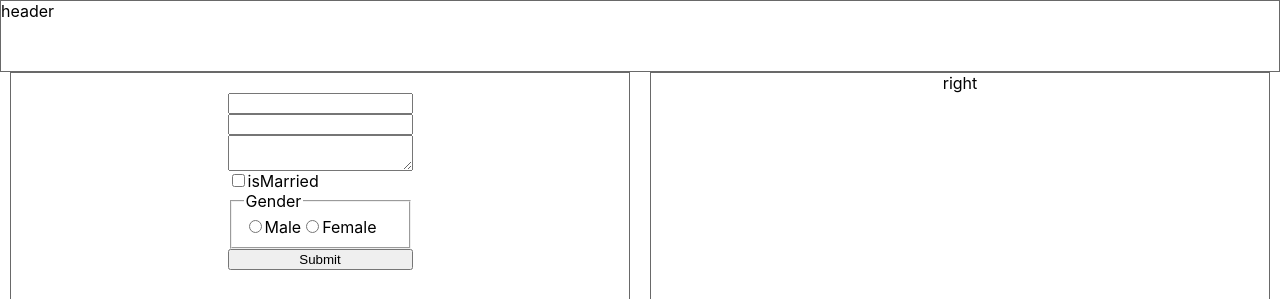
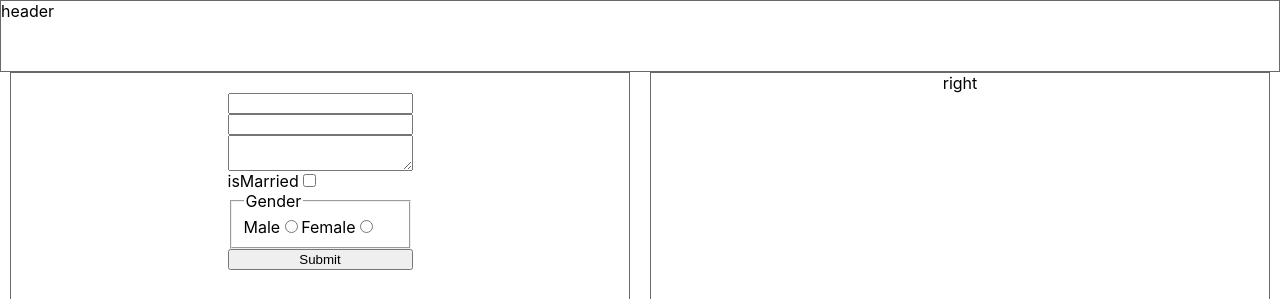
Before and after one commit to Happeace304/reactTypescript, a React (Create React App) app: page / in a window 1280 px wide. Shown: the top 299 px of the page. Built offline with nearby package versions, Linux system fonts and the light colour scheme.

Commit message:
Add labels

```diff
--- a/package.json
+++ b/package.json
@@ -19,6 +19,7 @@
     "react-scripts": "5.0.0",
     "styled-components": "^5.3.3",
     "typescript": "^4.6.2",
+    "uniqid": "^5.4.0",
     "web-vitals": "^2.1.4"
   },
   "scripts": {
@@ -47,6 +48,7 @@
     ]
   },
   "devDependencies": {
+    "@types/uniqid": "^5.3.2",
     "prettier": "^2.5.1"
   }
 }
--- a/src/FormControls/FormControls.tsx
+++ b/src/FormControls/FormControls.tsx
@@ -25,8 +25,13 @@ const FormControls: FC<FormControlsProps> = () => {
 
     console.log(data);
   };
-  const onValueChange = ({ target }: ChangeEvent<HTMLInputElement | HTMLTextAreaElement>): void => {
-    const value = target.type === 'checkbox' ? (target as EventTarget & HTMLInputElement).checked : target.value;
+  const onValueChange = ({
+    target,
+  }: ChangeEvent<HTMLInputElement | HTMLTextAreaElement>): void => {
+    const value =
+      target.type === 'checkbox'
+        ? (target as EventTarget & HTMLInputElement).checked
+        : target.value;
 
     setData({
       ...data,
@@ -61,9 +66,9 @@ const FormControls: FC<FormControlsProps> = () => {
                 type="checkbox"
                 checked={data.isMarried}
                 name="isMarried"
+                labelText="isMarried"
                 onChange={onValueChange}
               />
-              isMarried
             </div>
             <Fieldset>
               <Legend> Gender </Legend>
@@ -72,17 +77,18 @@ const FormControls: FC<FormControlsProps> = () => {
                 checked={data.gender === 'male'}
                 value="male"
                 name="gender"
+                labelText="Male"
                 onChange={onValueChange}
               />
-              Male
+
               <Input
                 type="radio"
                 checked={data.gender === 'female'}
                 value="female"
                 name="gender"
+                labelText="Female"
                 onChange={onValueChange}
               />
-              Female
             </Fieldset>
             <Button type="submit">Submit</Button>
           </div>
--- a/src/components/Input/Input.tsx
+++ b/src/components/Input/Input.tsx
@@ -1,17 +1,26 @@
 import React, { ChangeEventHandler, FC } from 'react';
 import './Input.scss';
+import Label from '../Label/Label';
+import uniqid from 'uniqid';
 
 interface InputProps {
   onChange: ChangeEventHandler<HTMLInputElement>;
   name: string;
+  labelText?: string;
   value?: number | string;
   checked?: boolean;
   type?: 'text' | 'password' | 'radio' | 'checkbox';
   id?: string;
 }
 
-const Input: FC<InputProps> = ({ type, ...props }) => {
-  return <input type={type} className="Input" {...props} />;
+const Input: FC<InputProps> = ({ type, id, labelText, ...props }) => {
+  const inputId = id || uniqid();
+
+  return (
+    <>
+      {labelText && <Label htmlFor={inputId}>{labelText}</Label>}
+      <input type={type} id={inputId} className="Input" {...props} />
+    </>
+  );
 };
-
 export default Input;
--- /dev/null
+++ b/src/components/Label/Label.scss
@@ -0,0 +1,2 @@
+.Label {
+}
--- /dev/null
+++ b/src/components/Label/Label.tsx
@@ -0,0 +1,14 @@
+import React, { FC } from 'react';
+import './Label.scss';
+
+interface LabelProps {
+  htmlFor: string;
+}
+
+const Label: FC<LabelProps> = ({ children, ...props }) => (
+  <label className="Label" {...props}>
+    {children}
+  </label>
+);
+
+export default Label;
```
Also changed, not shown: 1 other file (tests, documents, lock files or other folders).
